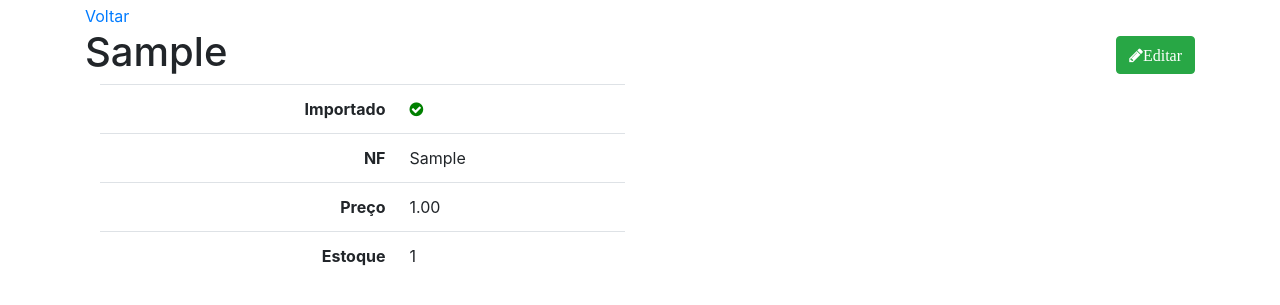
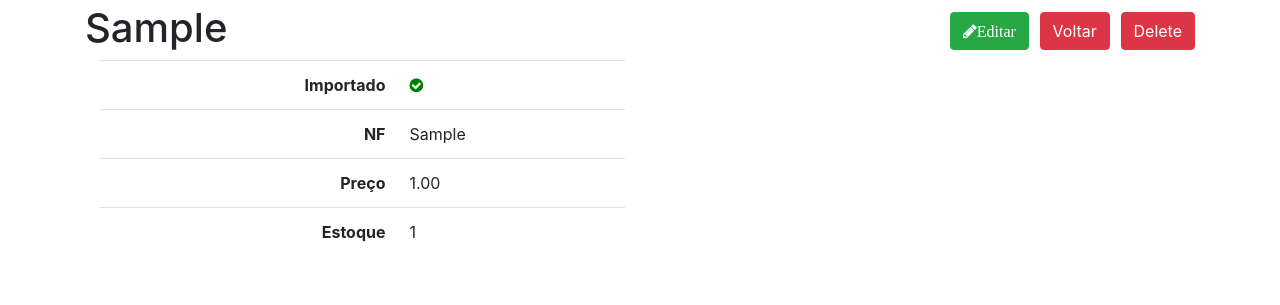
Before and after one commit to ryaMarks/ControleEstoque, a Django app: page /produto/1/ in a window 1280 px wide. Shown: the part 56-361 px from the top of the page. Run offline with Django 3.2, Linux system fonts and the light colour scheme; tables that the repository leaves empty hold one stand-in row (values such as "Sample post"); some libraries are stand-ins or nearby versions.

Commit message:
criada função para excluir produto

```diff
--- a/projeto/produto/templates/produto_detail.html
+++ b/projeto/produto/templates/produto_detail.html
@@ -1,7 +1,6 @@
 {% extends "base.html" %}
 
 {% block content %}
-    <a href="{% url 'produto:produto_list' %}">Voltar</a>
     <h1>{{object}}
         <span class="pull-right">
             <a href="{% url 'produto:produto_edit' object.pk %}">
@@ -9,6 +8,8 @@
                     <span class="fa fa-pencil">Editar</span>
                 </button>
             </a>
+            <a href="{% url 'produto:produto_list' %}" class="btn btn-danger">Voltar</a>
+            <a href="{% url 'produto:produto_delete' object.pk %}" class="btn btn-danger">Delete</a>
         </span>
     </h1>
 
--- a/projeto/produto/urls.py
+++ b/projeto/produto/urls.py
@@ -7,6 +7,7 @@ urlpatterns = [
     path('<int:pk>/', v.produto_detail, name='produto_detail'),
     path('add/', v.ProdutoCreate.as_view(), name='produto_add'),
     path('<int:pk>/edit/', v.ProdutoUpdate.as_view(), name='produto_edit'),
+    path('delete/<int:pk>', v.produto_delete, name='produto_delete'),
     path('<int:pk>/json/', v.produto_json, name='produto_json'),
     path('import/csv/', v.import_csv, name='import_csv'),
     path('export/xlsx/', v.exportar_produtos_xlsx, name='export_xlsx'),
--- a/projeto/produto/views.py
+++ b/projeto/produto/views.py
@@ -50,6 +50,13 @@ class ProdutoUpdate(CreateView):
     model = Produto
     template_name = 'produto_form.html'
     form_class = ProdutoForm
+
+
+@login_required
+def produto_delete(request, pk):
+    produto = Produto.objects.get(pk=pk)
+    produto.delete()
+    return render(request, 'produto_list.html')
 
 
 def produto_json(request, pk):
```
